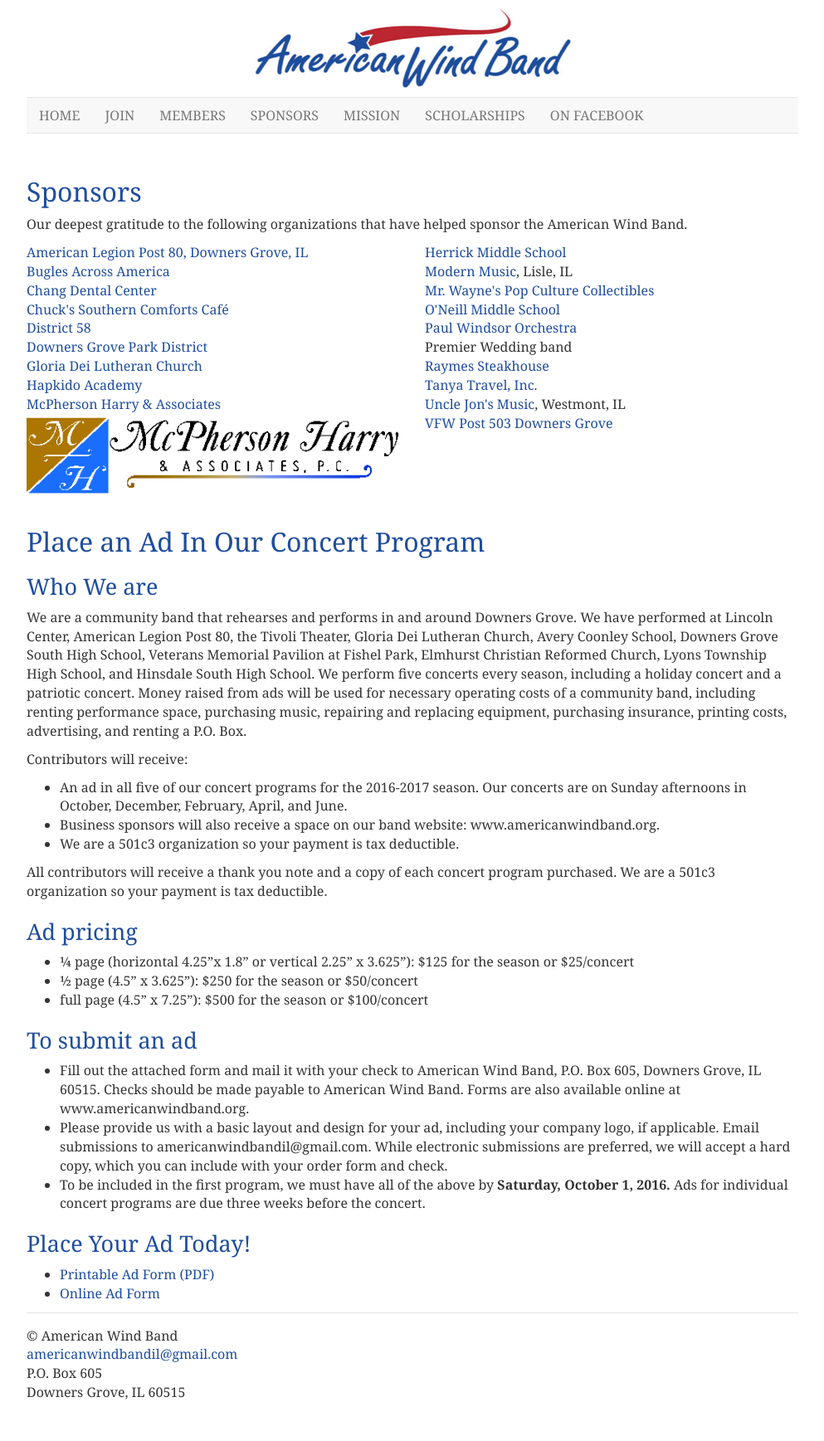
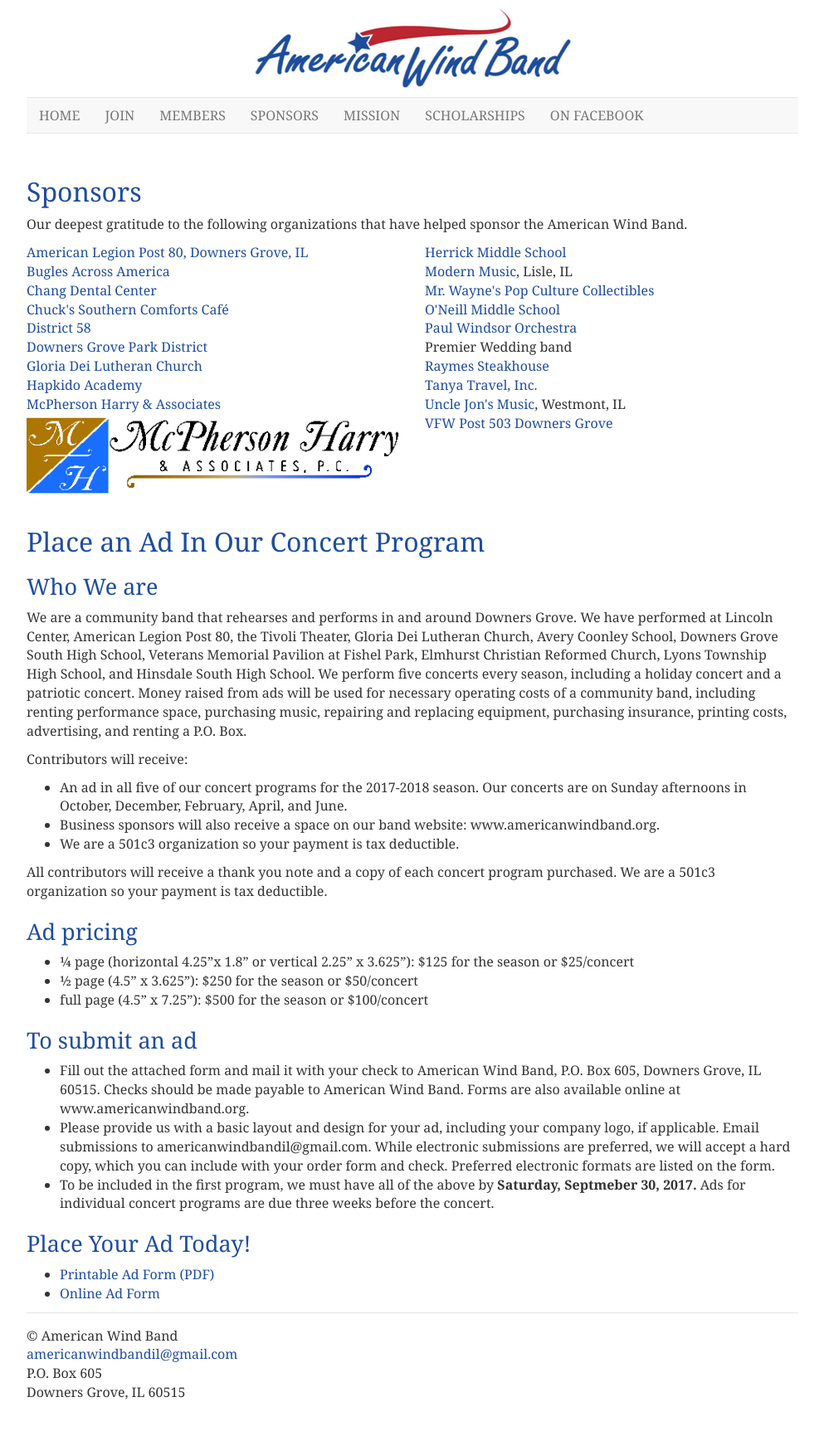
Before and after one commit to americanwindband/americanwindband.github.io, a Jekyll site: the page built from sponsors.md, in a window 1280 px wide. Shown: the whole page at 83% size, without its empty margins (143-1136 px from the left). Built offline with Jekyll 4.4.1, drawn with Linux system fonts in a browser that asks for light colours.

Commit message:
Update sponsors.md

```diff
--- a/sponsors.md
+++ b/sponsors.md
@@ -53,7 +53,7 @@
 
 Contributors will receive:
 
-- An ad in all five of our concert programs for the 2016-2017 season. Our concerts are on Sunday afternoons in October, December, February, April, and June.
+- An ad in all five of our concert programs for the 2017-2018 season. Our concerts are on Sunday afternoons in October, December, February, April, and June.
 - Business sponsors will also receive a space on our band website: www.americanwindband.org.
 - We are a 501c3 organization so your payment is tax deductible.
 
@@ -69,10 +69,10 @@
 ## To submit an ad
 
 - Fill out the attached form and mail it with your check to American Wind Band, P.O. Box 605, Downers Grove, IL 60515. Checks should be made payable to American Wind Band. Forms are also available online at www.americanwindband.org.
-- Please provide us with a basic layout and design for your ad, including your company logo, if applicable. Email submissions to americanwindbandil@gmail.com. While electronic submissions are preferred, we will accept a hard copy, which you can include with your order form and check.
-- To be included in the first program, we must have all of the above by **Saturday, October 1, 2016.** Ads for individual concert programs are due three weeks before the concert.
+- Please provide us with a basic layout and design for your ad, including your company logo, if applicable. Email submissions to americanwindbandil@gmail.com. While electronic submissions are preferred, we will accept a hard copy, which you can include with your order form and check. Preferred electronic formats are listed on the form.
+- To be included in the first program, we must have all of the above by **Saturday, Septmeber 30, 2017.** Ads for individual concert programs are due three weeks before the concert.
 
 ## Place Your Ad Today!
 
-- [Printable Ad Form (PDF)](/files/ad-form-2016.pdf)
+- [Printable Ad Form (PDF)](/files/ad-form-2017.pdf)
 - [Online Ad Form](https://docs.google.com/forms/d/1s55DJif0Z29gJ65bdsFIsh4oQ8Kmb74pjYvSvaBUX9E/viewform?usp=send_form)
```
